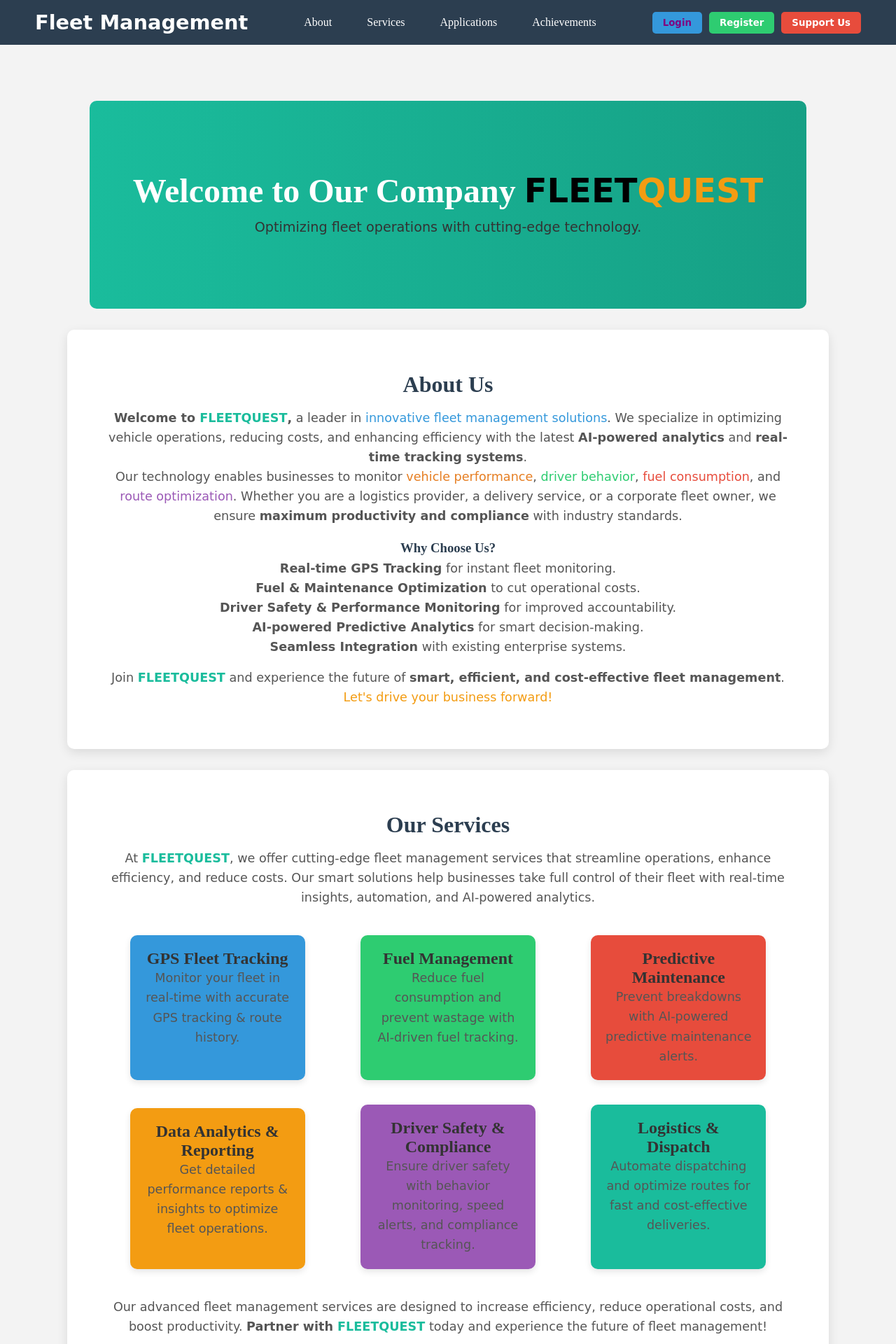
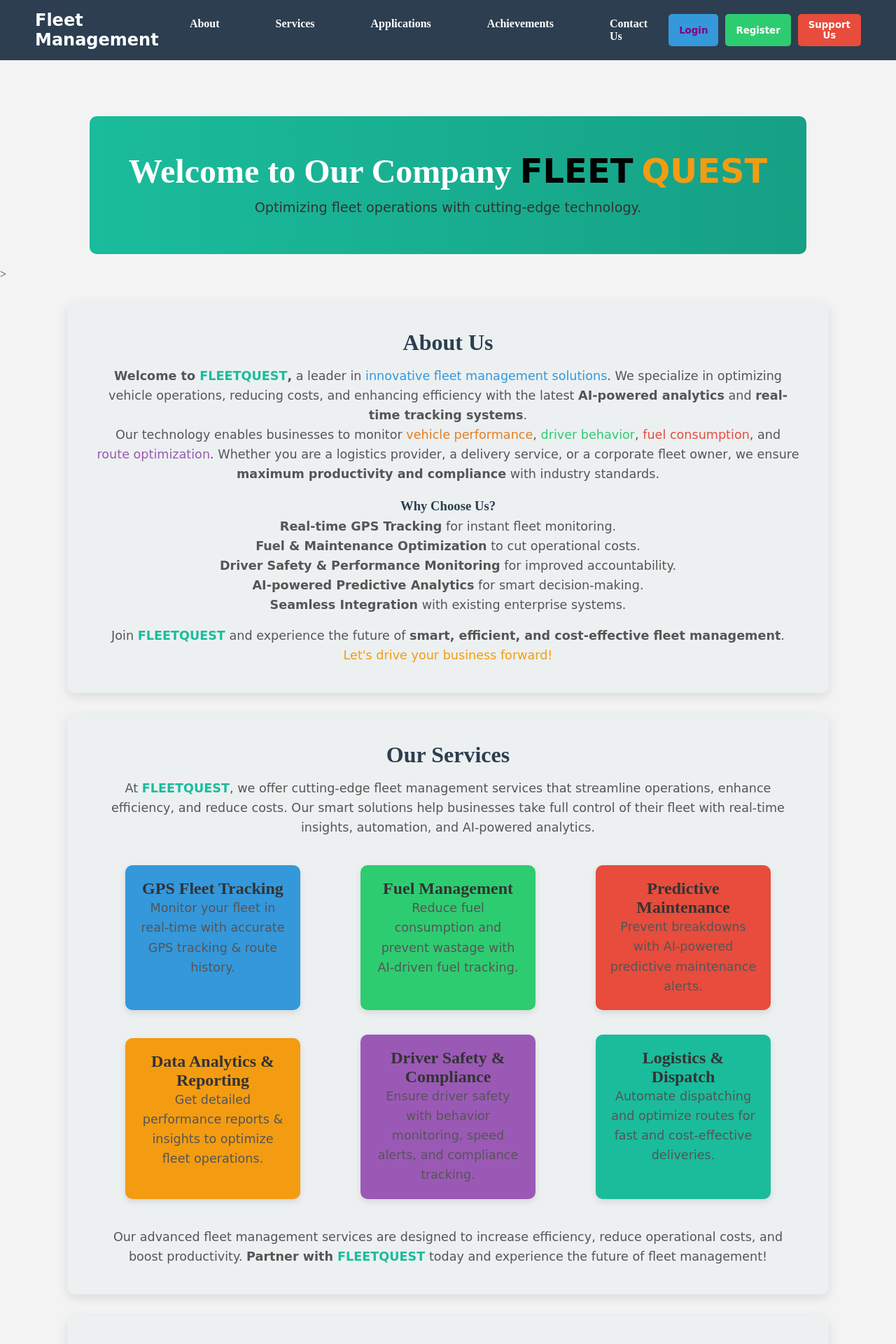
Before and after one commit to K-VishalKarthik/logicrew, a PHP site: page /index.php in a window 1280 px wide. Shown: the top 1920 px of the page at 70% size. Run offline with PHP 8.4, Linux system fonts and the light colour scheme; some libraries are stand-ins or nearby versions.

Commit message:
Update index.php
add changes

```diff
--- a/fleet-management-system/index.php
+++ b/fleet-management-system/index.php
@@ -316,6 +316,96 @@ p span:nth-child(4):hover {
   color: #8e44ad; /* Route optimization */
 }
 
+.nav-links a {
+    color: white;
+    text-decoration: none;
+    margin: 0 15px;
+    font-weight: bold;
+    position: relative;
+    transition: color 0.3s ease-in-out, transform 0.2s ease-in-out;
+}
+
+.nav-links a:hover {
+    color: #f4a261; /* Highlight color on hover */
+    transform: translateY(-3px); /* Moves the link slightly up */
+}
+
+.nav-links a::after {
+    content: "";
+    display: block;
+    height: 2px;
+    width: 0%;
+    background: #f4a261;
+    transition: width 0.3s ease-in-out;
+    position: absolute;
+    bottom: -5px;
+    left: 0;
+}
+
+.nav-links a:hover::after {
+    width: 100%; /* Underline expands on hover */
+}
+
+.logo {
+    font-size: 24px;
+    font-weight: bold;
+    color: white;
+    transition: color 0.3s ease-in-out;
+}
+
+.logo:hover {
+    color: #f4a261; /* Change to any color you prefer */
+}
+.hero {
+            text-align: center;
+            padding: 50px;
+            background-color: #f0f0f0;
+        }
+
+        .quest {
+            display: inline-block;
+            animation: slideIn 1s forwards;
+        }
+
+        @keyframes slideIn {
+            from {
+                transform: translateX(-100%);
+                opacity: 0;
+            }
+            to {
+                transform: translateX(0);
+                opacity: 1;
+            }
+        }
+
+
+        .section {
+            padding: 40px;
+            background-color: #ecf0f1;
+        }
+
+        h2, h3 {
+            text-align: center;
+            color: #2c3e50;
+            transition: color 0.3s ease, transform 0.3s ease;
+        }
+
+        h2:hover,h3:hover {
+            color: #1abc9c; /* Change color on hover */
+            transform: scale(1.05); /* Slightly increase size */
+        }
+
+        p {
+            line-height: 1.6;
+        }
+
+        ul {
+            list-style: none;
+            padding: 0;
+            font-size: 1.1rem;
+        }
+
+
 
     </style>
 </head>
@@ -329,6 +419,8 @@ p span:nth-child(4):hover {
             <a href="#services">Services</a>
             <a href="#applications">Applications</a>
             <a href="#achievements">Achievements</a>
+            <a href="#contactus">Contact Us</a>
+
         </nav>
        <div class="nav-buttons">
     <button class="btn-login" onclick="window.location.href='user/login.php'">Login</button>
@@ -339,12 +431,14 @@ p span:nth-child(4):hover {
 
     </header>
 
-    <!-- Hero Section -->
     <section class="hero">
-        <h1>Welcome to Our Company <span style="color:black;">FLEET</span><span style="color:#f39c12;">QUEST</span></h1>
-
-        <p>Optimizing fleet operations with cutting-edge technology.</p>
-    </section>
+    <h1>
+        Welcome to Our Company
+        <span style="color:black;">FLEET</span>
+        <span id="dynamicQuest" class="quest" style="color:#f39c12;">QUEST</span>
+    </h1>
+    <p>Optimizing fleet operations with cutting-edge technology.</p>
+</section>>
 
     <!-- About Us Section -->
     <section class="section" id="about">
@@ -364,21 +458,22 @@ p span:nth-child(4):hover {
         with industry standards.
     </p>
 
-    <h3 style="margin-top: 20px; color:#2c3e50;"> Why Choose Us?</h3>
-    <ul style="list-style: none; padding: 0; font-size: 1.1rem;">
+    <h3 style="margin-top: 20px; color:#2c3e50;">Why Choose Us?</h3>
+    <ul>
         <li><strong>Real-time GPS Tracking</strong> for instant fleet monitoring.</li>
-        <li> <strong>Fuel & Maintenance Optimization</strong> to cut operational costs.</li>
-        <li> <strong>Driver Safety & Performance Monitoring</strong> for improved accountability.</li>
-        <li> <strong>AI-powered Predictive Analytics</strong> for smart decision-making.</li>
+        <li><strong>Fuel & Maintenance Optimization</strong> to cut operational costs.</li>
+        <li><strong>Driver Safety & Performance Monitoring</strong> for improved accountability.</li>
+        <li><strong>AI-powered Predictive Analytics</strong> for smart decision-making.</li>
         <li><strong>Seamless Integration</strong> with existing enterprise systems.</li>
     </ul>
 
-    <p style="margin-top: 20px;">
+    <p style="margin-top: 20px; text-align: center;">
         Join <strong><span style="color:#1abc9c;">FLEETQUEST</span></strong> and experience
         the future of <strong>smart, efficient, and cost-effective fleet management</strong>.
         <span style="color:#f39c12;">Let's drive your business forward!</span>
     </p>
 </section>
+
 
 
     <!-- Services Section -->
@@ -531,7 +626,7 @@ p span:nth-child(4):hover {
 
     <!-- Footer -->
     <footer class="footer">
-        <p>&copy; 2025 Fleet Management Company. All Rights Reserved.</p>
+        <p>&copy;© 2025 FLEET<font color="yellow">QUEST</font>. All rights reserved.</p>
     </footer>
 
     <script>
@@ -552,6 +647,17 @@ p span:nth-child(4):hover {
                 }
             });
         });
+        // Replace "QUEST" with "QUEST" each time the page is refreshed
+    const fleetName = "QUEST"; // Replace this with the desired fleet name
+    document.getElementById("dynamicQuest").textContent = fleetName;
+
+    // Optional: Add a slight delay before showing the animation
+    window.onload = () => {
+        const questElement = document.getElementById("dynamicQuest");
+        questElement.classList.remove('quest');
+        void questElement.offsetWidth; // Trigger reflow
+        questElement.classList.add('quest');
+    };
     </script>
 
 </body>
```
